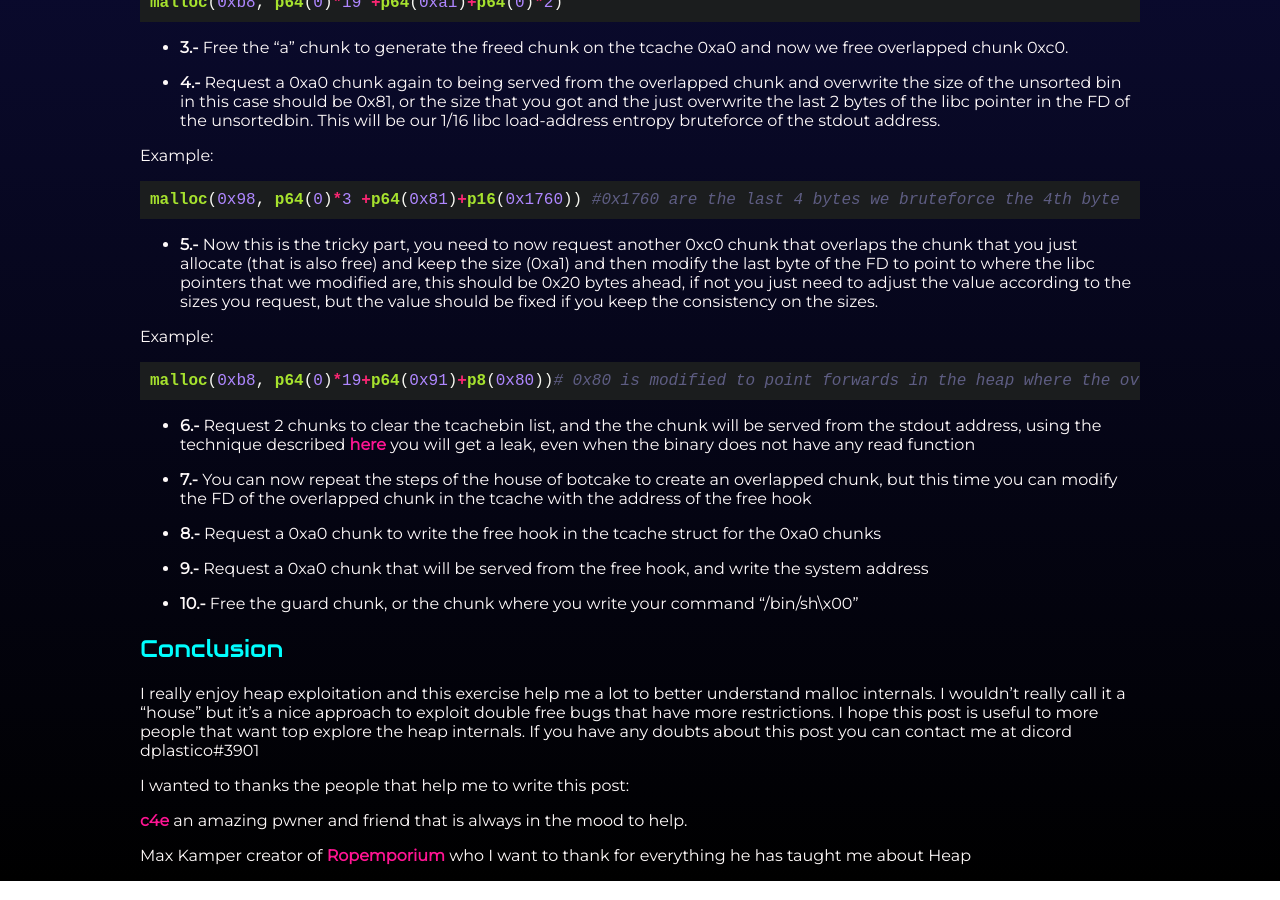
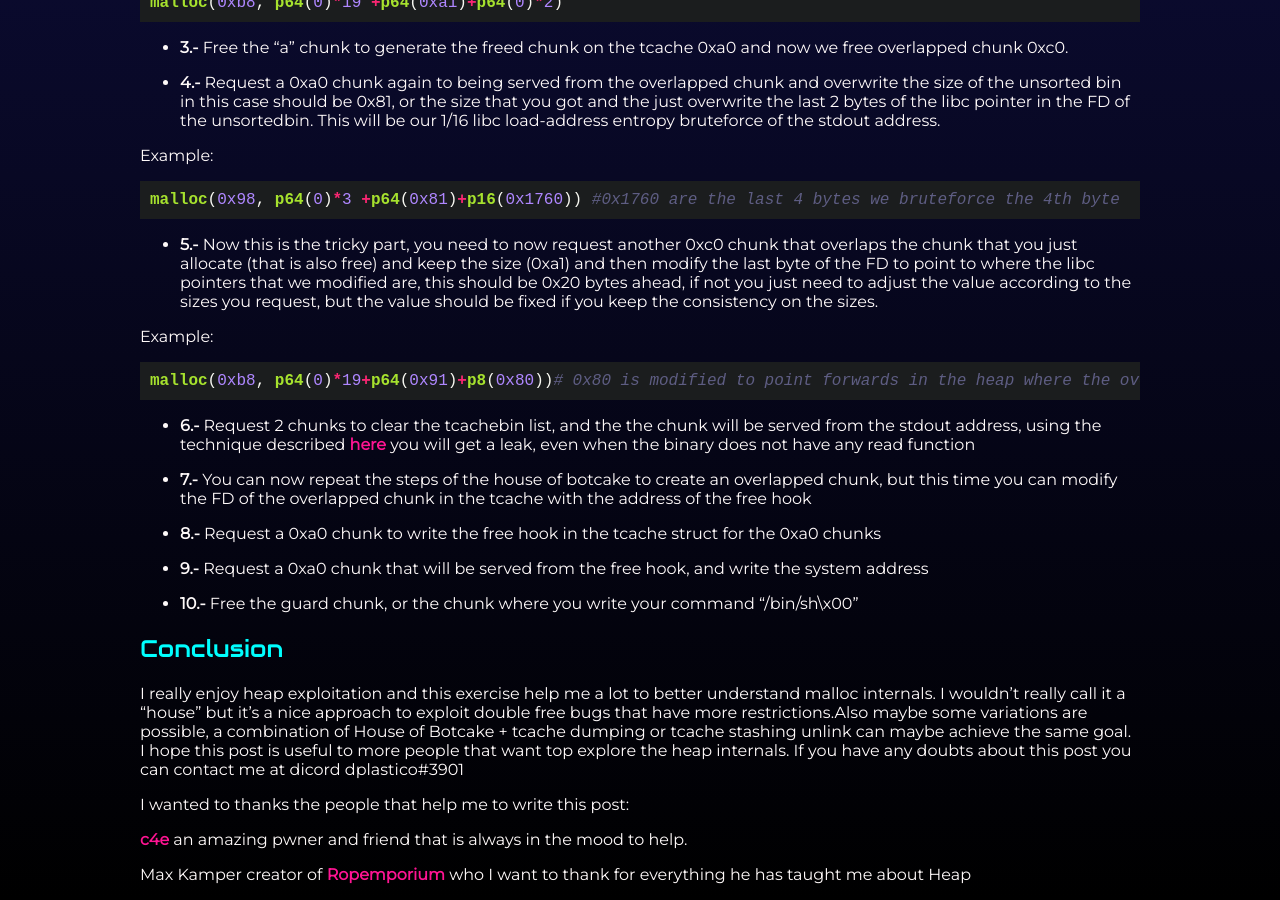
Before and after one commit to dplastico/dplastico.github.io, a Jekyll site: the page built from _posts/2021-10-17-Learning-Double-Restrictions:The-house-of-plastic-cake.md, in a window 1280 px wide and 900 px high, scrolled down 1670 px. Built offline with Jekyll 4.4.1, drawn with Linux system fonts in a browser that asks for light colours; nearby versions of some CDN libraries.

Commit message:
house of plastic v1.8

```diff
--- a/_posts/2021-10-17-Learning-Double-Restrictions:The-house-of-plastic-cake.md
+++ b/_posts/2021-10-17-Learning-Double-Restrictions:The-house-of-plastic-cake.md
@@ -85,7 +85,8 @@ malloc(0xb8, p64(0)*19+p64(0x91)+p8(0x80))# 0x80 is modified to point forwards i
 
 # Conclusion
 
-I really enjoy heap exploitation and this exercise help me a lot to better understand malloc internals. I wouldn't really call it a "house" but it's a nice approach to exploit double free bugs that have more restrictions. I hope this post is useful to more people that want top explore the heap internals. If you have any doubts about this post you can contact me at dicord dplastico#3901
+I really enjoy heap exploitation and this exercise help me a lot to better understand malloc internals. I wouldn't really call it a "house" but it's a nice approach to exploit double free bugs that have more restrictions.Also maybe some variations are possible, a combination of House of Botcake + tcache dumping or tcache stashing unlink can maybe achieve the same goal.
+I hope this post is useful to more people that want top explore the heap internals. If you have any doubts about this post you can contact me at dicord dplastico#3901
 
 I wanted to thanks the people that help me to write this post:
 
```
